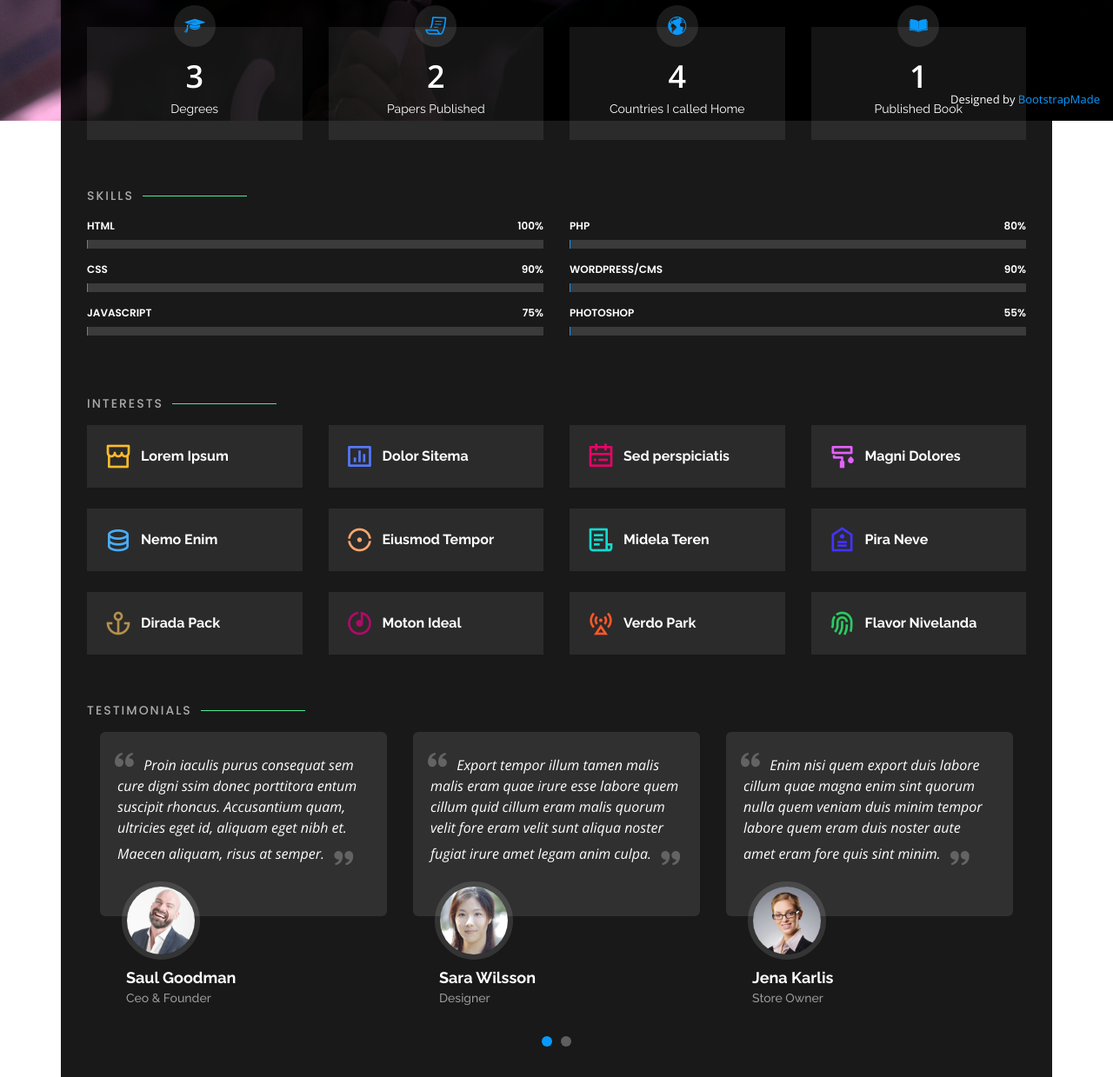
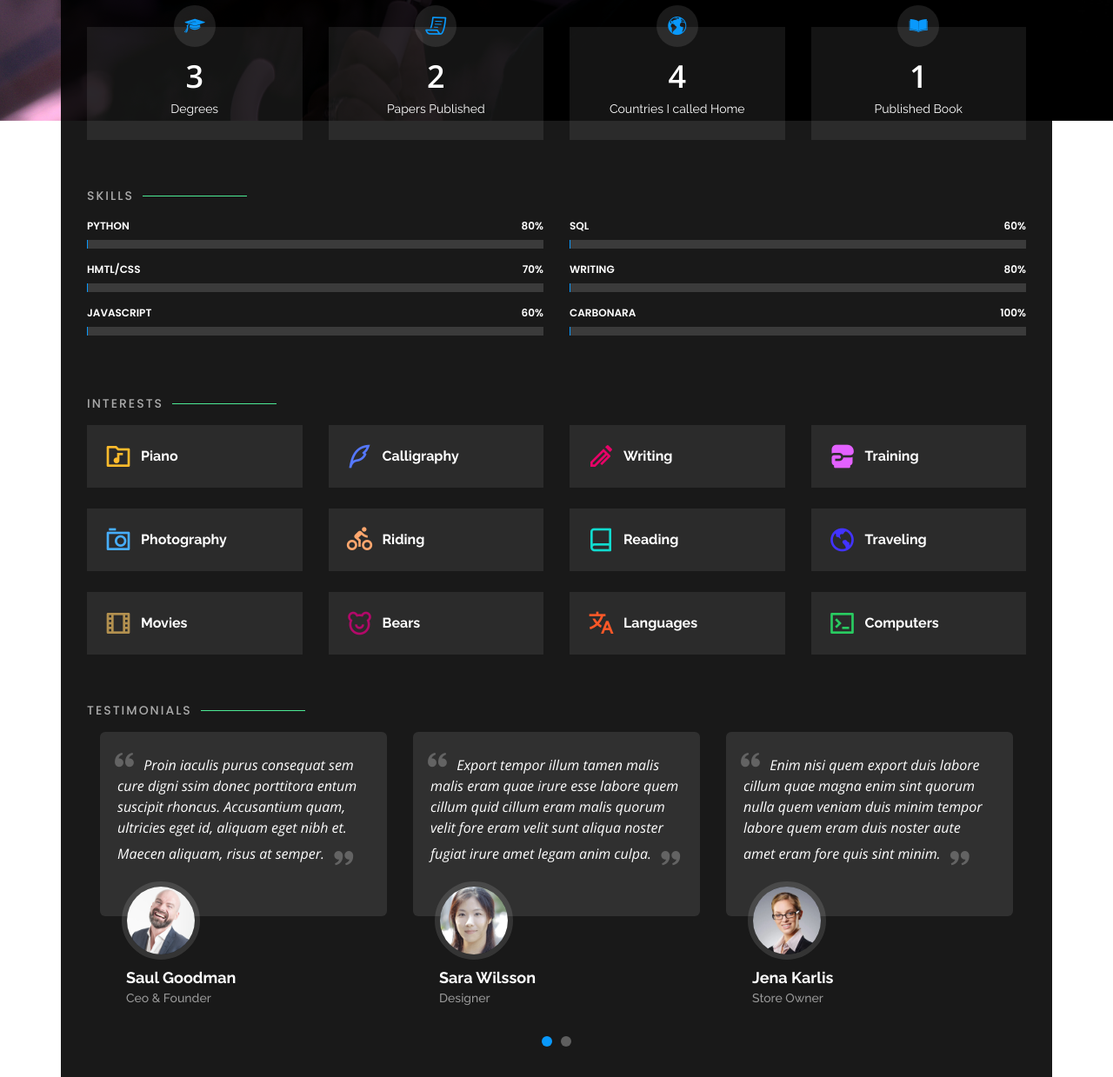
Before and after one commit to thomscot/hokuthom, a Flask app: page / in a window 1280 px wide, after a click on "About". Shown: the part 661-1900 px from the top of the page at 87% size. Run offline with Flask 2, Linux system fonts and the light colour scheme; some libraries are stand-ins or nearby versions.

Commit message:
Add interests, skills, etc.

```diff
--- a/app/templates/index.html
+++ b/app/templates/index.html
@@ -214,23 +214,23 @@
         <div class="col-lg-6">
 
           <div class="progress">
-            <span class="skill">HTML <i class="val">100%</i></span>
+            <span class="skill">Python <i class="val">80%</i></span>
             <div class="progress-bar-wrap">
-              <div class="progress-bar" role="progressbar" aria-valuenow="100" aria-valuemin="0" aria-valuemax="100"></div>
+              <div class="progress-bar" role="progressbar" aria-valuenow="80" aria-valuemin="0" aria-valuemax="100"></div>
             </div>
           </div>
 
           <div class="progress">
-            <span class="skill">CSS <i class="val">90%</i></span>
+            <span class="skill">HMTL/CSS <i class="val">70%</i></span>
             <div class="progress-bar-wrap">
-              <div class="progress-bar" role="progressbar" aria-valuenow="90" aria-valuemin="0" aria-valuemax="100"></div>
+              <div class="progress-bar" role="progressbar" aria-valuenow="70" aria-valuemin="0" aria-valuemax="100"></div>
             </div>
           </div>
 
           <div class="progress">
-            <span class="skill">JavaScript <i class="val">75%</i></span>
+            <span class="skill">JavaScript <i class="val">60%</i></span>
             <div class="progress-bar-wrap">
-              <div class="progress-bar" role="progressbar" aria-valuenow="75" aria-valuemin="0" aria-valuemax="100"></div>
+              <div class="progress-bar" role="progressbar" aria-valuenow="60" aria-valuemin="0" aria-valuemax="100"></div>
             </div>
           </div>
 
@@ -239,23 +239,23 @@
         <div class="col-lg-6">
 
           <div class="progress">
-            <span class="skill">PHP <i class="val">80%</i></span>
+            <span class="skill">SQL <i class="val">60%</i></span>
+            <div class="progress-bar-wrap">
+              <div class="progress-bar" role="progressbar" aria-valuenow="60" aria-valuemin="0" aria-valuemax="100"></div>
+            </div>
+          </div>
+
+          <div class="progress">
+            <span class="skill"> Writing <i class="val">80%</i></span>
             <div class="progress-bar-wrap">
               <div class="progress-bar" role="progressbar" aria-valuenow="80" aria-valuemin="0" aria-valuemax="100"></div>
             </div>
           </div>
 
           <div class="progress">
-            <span class="skill">WordPress/CMS <i class="val">90%</i></span>
+            <span class="skill">Carbonara <i class="val">100%</i></span>
             <div class="progress-bar-wrap">
-              <div class="progress-bar" role="progressbar" aria-valuenow="90" aria-valuemin="0" aria-valuemax="100"></div>
-            </div>
-          </div>
-
-          <div class="progress">
-            <span class="skill">Photoshop <i class="val">55%</i></span>
-            <div class="progress-bar-wrap">
-              <div class="progress-bar" role="progressbar" aria-valuenow="55" aria-valuemin="0" aria-valuemax="100"></div>
+              <div class="progress-bar" role="progressbar" aria-valuenow="100" aria-valuemin="0" aria-valuemax="100"></div>
             </div>
           </div>
 
@@ -275,74 +275,74 @@
       <div class="row">
         <div class="col-lg-3 col-md-4">
           <div class="icon-box">
-            <i class="ri-store-line" style="color: #ffbb2c;"></i>
-            <h3>Lorem Ipsum</h3>
+            <i class="ri-folder-music-line" style="color: #ffbb2c;"></i>
+            <h3>Piano </h3>
           </div>
         </div>
         <div class="col-lg-3 col-md-4 mt-4 mt-md-0">
           <div class="icon-box">
-            <i class="ri-bar-chart-box-line" style="color: #5578ff;"></i>
-            <h3>Dolor Sitema</h3>
+            <i class="ri-quill-pen-line" style="color: #5578ff;"></i>
+            <h3>Calligraphy</h3>
           </div>
         </div>
         <div class="col-lg-3 col-md-4 mt-4 mt-md-0">
           <div class="icon-box">
-            <i class="ri-calendar-todo-line" style="color: #e80368;"></i>
-            <h3>Sed perspiciatis</h3>
+            <i class="ri-ball-pen-line" style="color: #e80368;"></i>
+            <h3>Writing</h3>
           </div>
         </div>
         <div class="col-lg-3 col-md-4 mt-4 mt-lg-0">
           <div class="icon-box">
-            <i class="ri-paint-brush-line" style="color: #e361ff;"></i>
-            <h3>Magni Dolores</h3>
+            <i class="ri-boxing-fill" style="color: #e361ff;"></i>
+            <h3>Training</h3>
           </div>
         </div>
         <div class="col-lg-3 col-md-4 mt-4">
           <div class="icon-box">
-            <i class="ri-database-2-line" style="color: #47aeff;"></i>
-            <h3>Nemo Enim</h3>
+            <i class="ri-camera-3-line" style="color: #47aeff;"></i>
+            <h3>Photography</h3>
           </div>
         </div>
         <div class="col-lg-3 col-md-4 mt-4">
           <div class="icon-box">
-            <i class="ri-gradienter-line" style="color: #ffa76e;"></i>
-            <h3>Eiusmod Tempor</h3>
+            <i class="ri-riding-line" style="color: #ffa76e;"></i>
+            <h3>Riding</h3>
           </div>
         </div>
         <div class="col-lg-3 col-md-4 mt-4">
           <div class="icon-box">
-            <i class="ri-file-list-3-line" style="color: #11dbcf;"></i>
-            <h3>Midela Teren</h3>
+            <i class="ri-book-line" style="color: #11dbcf;"></i>
+            <h3>Reading</h3>
           </div>
         </div>
         <div class="col-lg-3 col-md-4 mt-4">
           <div class="icon-box">
-            <i class="ri-price-tag-2-line" style="color: #4233ff;"></i>
-            <h3>Pira Neve</h3>
+            <i class="ri-earth-line" style="color: #4233ff;"></i>
+            <h3>Traveling</h3>
           </div>
         </div>
         <div class="col-lg-3 col-md-4 mt-4">
           <div class="icon-box">
-            <i class="ri-anchor-line" style="color: #b2904f;"></i>
-            <h3>Dirada Pack</h3>
+            <i class="ri-film-line" style="color: #b2904f;"></i>
+            <h3>Movies</h3>
           </div>
         </div>
         <div class="col-lg-3 col-md-4 mt-4">
           <div class="icon-box">
-            <i class="ri-disc-line" style="color: #b20969;"></i>
-            <h3>Moton Ideal</h3>
+            <i class="ri-bear-smile-line" style="color: #b20969;"></i>
+            <h3>Bears</h3>
           </div>
         </div>
         <div class="col-lg-3 col-md-4 mt-4">
           <div class="icon-box">
-            <i class="ri-base-station-line" style="color: #ff5828;"></i>
-            <h3>Verdo Park</h3>
+            <i class="ri-translate-2" style="color: #ff5828;"></i>
+            <h3>Languages</h3>
           </div>
         </div>
         <div class="col-lg-3 col-md-4 mt-4">
           <div class="icon-box">
-            <i class="ri-fingerprint-line" style="color: #29cc61;"></i>
-            <h3>Flavor Nivelanda</h3>
+            <i class="ri-terminal-box-line" style="color: #29cc61;"></i>
+            <h3>Computers</h3>
           </div>
         </div>
       </div>
@@ -705,7 +705,7 @@
           <div class="info-box">
             <i class="bx bx-map"></i>
             <h3>My Address</h3>
-            <p>A108 Adam Street, New York, NY 535022</p>
+            <p>Somewhere in Kanagawa Prefecture, Japan</p>
           </div>
         </div>
 
@@ -714,29 +714,14 @@
             <i class="bx bx-share-alt"></i>
             <h3>Social Profiles</h3>
             <div class="social-links">
-              <a href="#" class="twitter"><i class="icofont-twitter"></i></a>
-              <a href="#" class="facebook"><i class="icofont-facebook"></i></a>
-              <a href="#" class="instagram"><i class="icofont-instagram"></i></a>
-              <a href="#" class="google-plus"><i class="icofont-skype"></i></a>
-              <a href="#" class="linkedin"><i class="icofont-linkedin"></i></a>
+              <a href="https://twitter.com/hokuthom" target="_blank" class="twitter"><i class="icofont-twitter"></i></a>
+              <a href="https://www.facebook.com/hokuthom" target="_blank" class="facebook"><i class="icofont-facebook"></i></a>
+              <a href="https://www.instagram.com/hokuthom/" target="_blank" class="instagram"><i class="icofont-instagram"></i></a>
+              <a href="https://www.linkedin.com/in/tommasoscotti/" target="_blank" class="linkedin"><i class="icofont-linkedin"></i></a>
             </div>
           </div>
         </div>
 
-        <div class="col-md-6 mt-4 d-flex align-items-stretch">
-          <div class="info-box">
-            <i class="bx bx-envelope"></i>
-            <h3>Email Me</h3>
-            <p>contact@example.com</p>
-          </div>
-        </div>
-        <div class="col-md-6 mt-4 d-flex align-items-stretch">
-          <div class="info-box">
-            <i class="bx bx-phone-call"></i>
-            <h3>Call Me</h3>
-            <p>+1 5589 55488 55</p>
-          </div>
-        </div>
       </div>
 
       <form action="forms/contact.php" method="post" role="form" class="php-email-form mt-4">
@@ -769,13 +754,13 @@
     </div>
   </section><!-- End Contact Section -->
 
-  <div class="credits">
-    <!-- All the links in the footer should remain intact. -->
-    <!-- You can delete the links only if you purchased the pro version. -->
-    <!-- Licensing information: https://bootstrapmade.com/license/ -->
-    <!-- Purchase the pro version with working PHP/AJAX contact form: https://bootstrapmade.com/personal-free-resume-bootstrap-template/ -->
-    Designed by <a href="https://bootstrapmade.com/">BootstrapMade</a>
-  </div>
+  <!--<div class="credits">-->
+    <!--&lt;!&ndash; All the links in the footer should remain intact. &ndash;&gt;-->
+    <!--&lt;!&ndash; You can delete the links only if you purchased the pro version. &ndash;&gt;-->
+    <!--&lt;!&ndash; Licensing information: https://bootstrapmade.com/license/ &ndash;&gt;-->
+    <!--&lt;!&ndash; Purchase the pro version with working PHP/AJAX contact form: https://bootstrapmade.com/personal-free-resume-bootstrap-template/ &ndash;&gt;-->
+    <!--Designed by <a href="https://bootstrapmade.com/">BootstrapMade</a>-->
+  <!--</div>-->
 
   <!-- Vendor JS Files -->
   <script src="../static/vendor/jquery/jquery.min.js"></script>
```
